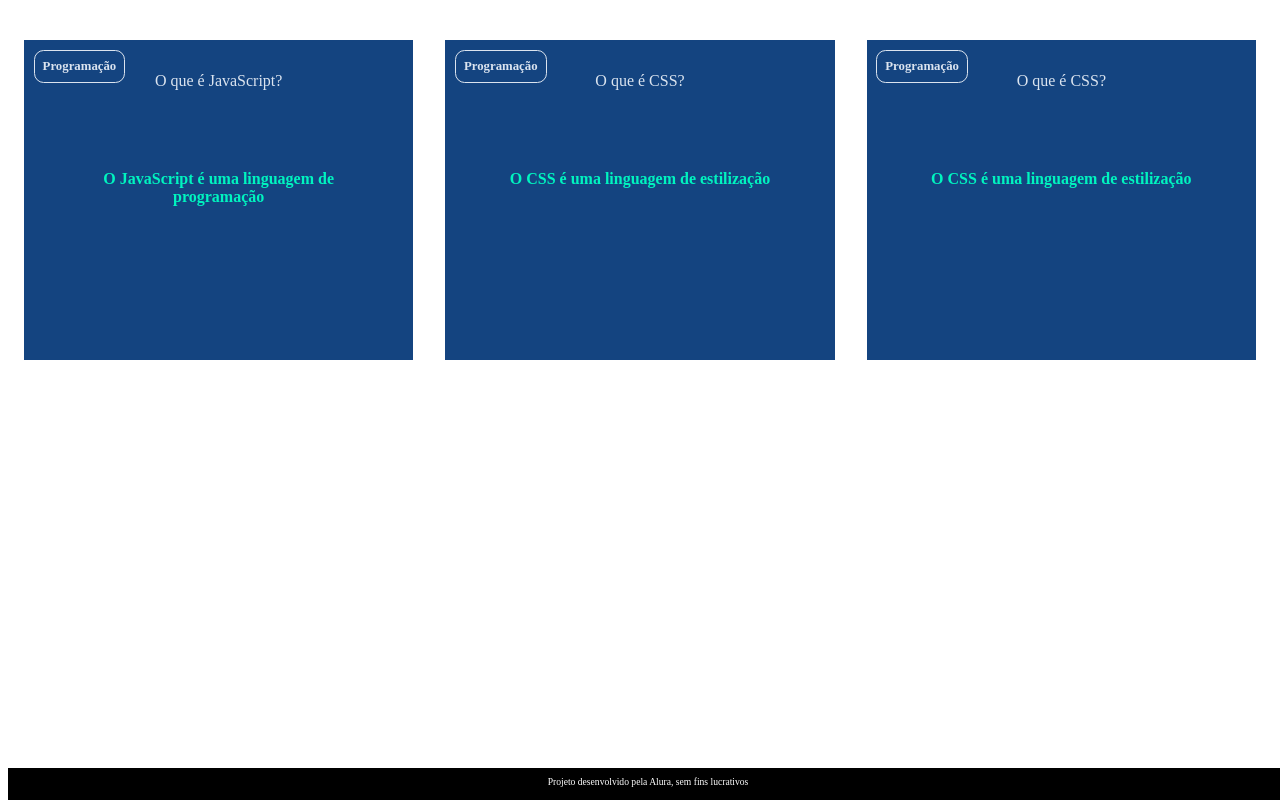
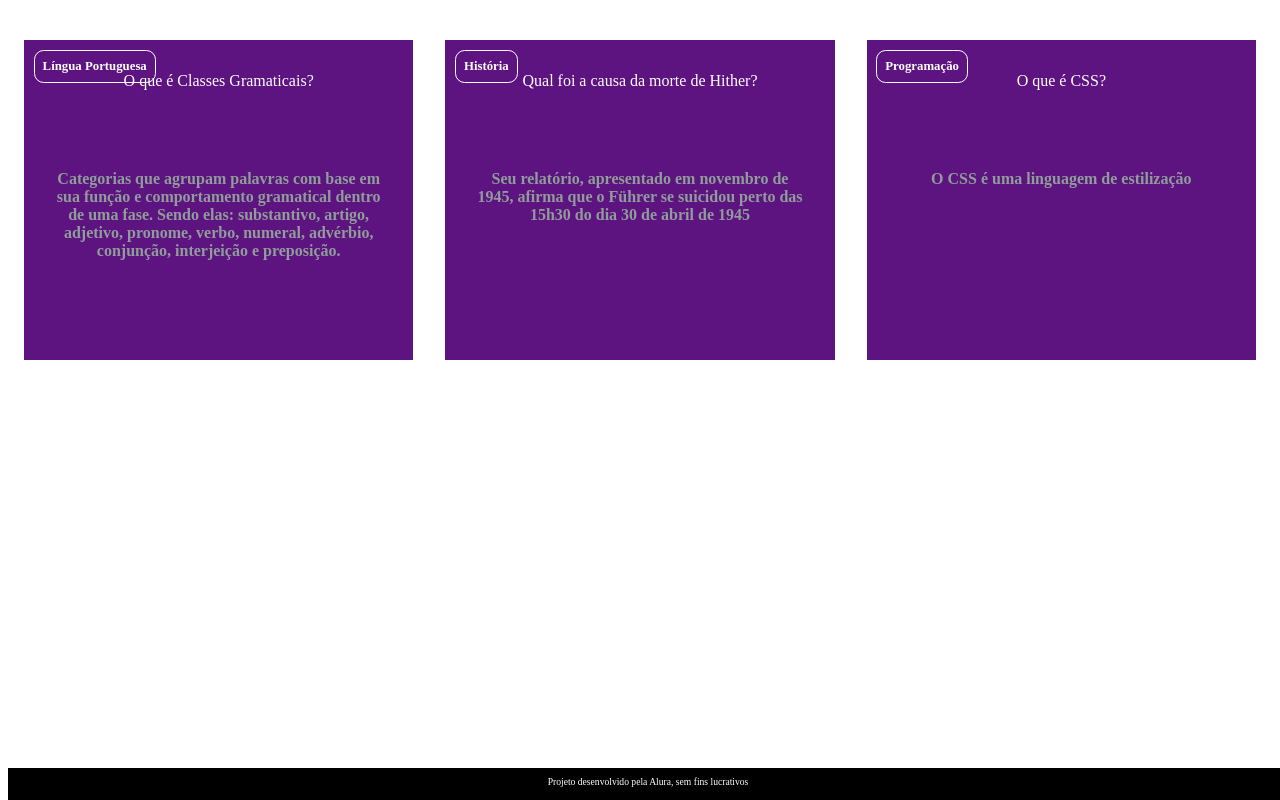
Before and after one commit to fabianapalmeira/flashcard, a plain HTML site: page index.html in a window 1280 px wide. Drawn offline with Linux system fonts and the light colour scheme.

Commit message:
Add files via upload

```diff
--- a/index.html
+++ b/index.html
@@ -11,23 +11,26 @@
         <section id="container">
             <article class="cartao">
                 <div class="cartao__conteudo">
-                    <h3>Programação</h3>
+                    <h3>Língua Portuguesa</h3>
                     <div class="cartao__conteudo__pergunta">
-                        <p>O que é JavaScript?</p>
+                        <p>O que é Classes Gramaticais?</p>
                     </div>
                     <div class="cartao__conteudo__resposta">
-                        <p>O JavaScript é uma linguagem de programação</p>
+                        <p>Categorias que agrupam palavras com base em sua função e comportamento gramatical dentro de uma fase.
+                            Sendo elas:
+                            substantivo, artigo, adjetivo, pronome, verbo, numeral, advérbio, conjunção, interjeição e preposição.
+                        </p>
                     </div>
                 </div>
             </article>
             <article class="cartao">
                 <div class="cartao__conteudo">
-                    <h3>Programação</h3>
+                    <h3>História</h3>
                     <div class="cartao__conteudo__pergunta">
-                        <p>O que é CSS?</p>
+                        <p>Qual foi a causa da morte de Hither?</p>
                     </div>
                     <div class="cartao__conteudo__resposta">
-                    <p>O CSS é uma linguagem de estilização</p>
+                    <p>Seu relatório, apresentado em novembro de 1945, afirma que o Führer se suicidou perto das 15h30 do dia 30 de abril de 1945</p>
                     </div>
                 </div>
             </article>
--- a/style.css
+++ b/style.css
@@ -1,7 +1,7 @@
 :root {
-    --text-color: #DBE4EF;
-    --card-front-color: #144480;
-    --card-back-color: #00F4BF;
+    --text-color: #ffffff;
+    --card-front-color: #5e1480;
+    --card-back-color: #8f9c9a;
 }
 
 body {
```
